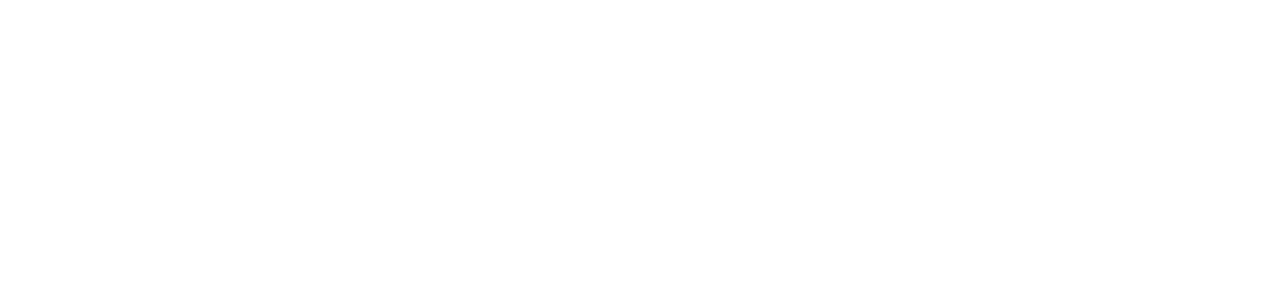
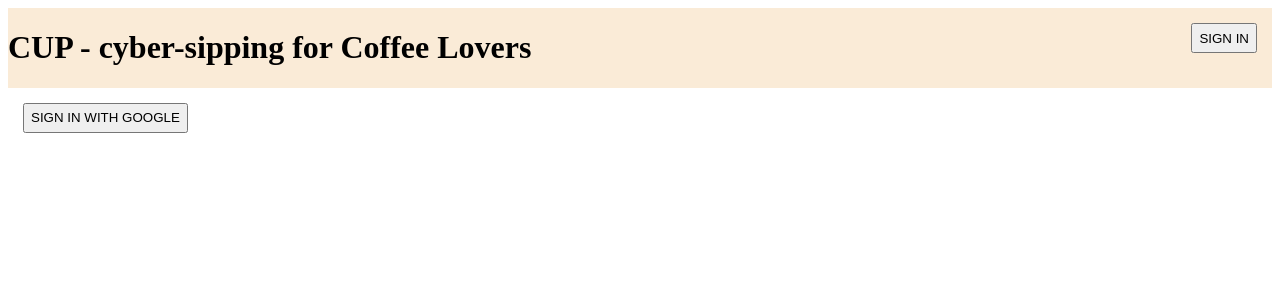
Before and after one commit to sds-smith/CUP, a React (Create React App) app in the folder client/: page /sign-in in a window 1280 px wide. Before the commit this address had no page. Shown: the top 300 px of the page. Built offline with nearby package versions, Linux system fonts and the light colour scheme.

Commit message:
implement routing for auth, prelogin, postlogin

```diff
--- a/client/src/App.jsx
+++ b/client/src/App.jsx
@@ -2,14 +2,21 @@ import { useState } from "react";
 import { Route, Routes } from "react-router-dom";
 
 import Navigation from "./routes/navigation/navigation.component";
+import AuthenticationPage from "./components/authentication-page/authentication-page.component";
 import Home from "./routes/home/home.component";
+import PreLoginPage from "./components/pre-login-page/pre-login-page.component";
+import PostLoginPage from "./components/post-login-page/post-login-page.component";
 
 const App = () => {
 
     return (
         <Routes>
             <Route path='/' element={<Navigation />}>
-                <Route index element={<Home />} />
+                <Route element={<Home />}>
+                    <Route index element={<PreLoginPage />} />
+                    <Route path=':userId' element={<PostLoginPage />} />
+                </Route>
+                <Route path='sign-in' element={<AuthenticationPage />} />
             </Route>
         </Routes>
     )
--- a/client/src/components/authentication-page/authentication-page.component.jsx
+++ b/client/src/components/authentication-page/authentication-page.component.jsx
@@ -1,7 +1,35 @@
+import { useContext } from "react";
+import { useNavigate } from "react-router-dom";
+
+import { UserContext } from "../../contexts/user.context";
+import {signInWithGooglePopup, signOutUser} from '../../utils/firebase/firebase.utils'
+
 
 const AuthenticationPage = () => {
+    const {setAuthenticatedUser, userExists} = useContext(UserContext)
+
+    const navigate = useNavigate()
+
+    const signIn = async () => {
+        if (!userExists) {
+            const {user} = await signInWithGooglePopup()
+            setAuthenticatedUser({
+                displayName: user.displayName,
+                email: user.email
+            })
+        } else {
+            await signOutUser()
+            setAuthenticatedUser(null)
+        }
+        navigate('/')
+    }
+
+    const buttonText = userExists ? 'SIGN OUT NOW' : 'SIGN IN WITH GOOGLE'
+
     return (
-        <div>Please Sign In</div>
+        <div>
+            <button className='SignInButton' onClick={signIn}>{buttonText}</button>
+        </div>
     )
 }
 
--- /dev/null
+++ b/client/src/components/pre-login-page/pre-login-page.component.jsx
@@ -0,0 +1,8 @@
+
+const PreLoginPage = () => {
+    return (
+        <div>Please Sign In</div>
+    )
+}
+
+export default PreLoginPage
--- a/client/src/routes/home/home.component.jsx
+++ b/client/src/routes/home/home.component.jsx
@@ -1,22 +1,24 @@
-import { useContext } from "react";
-import AuthenticationPage from "../../components/authentication-page/authentication-page.component";
+import { useEffect, useContext } from "react";
+import { Outlet, useNavigate } from "react-router-dom";
+import PreLoginPage from "../../components/pre-login-page/pre-login-page.component";
 import PostLoginPage from "../../components/post-login-page/post-login-page.component";
 import { UserContext } from "../../contexts/user.context";
 
 const Home = () => {
-    const {userExists} = useContext(UserContext)
+    const {userExists, authenticatedUser} = useContext(UserContext)
+
+    const navigate = useNavigate()
+
+    useEffect(() => {
+        if (userExists) {
+            const userParam = authenticatedUser.displayName.split(' ').join('-').toLowerCase()
+            console.log(userParam)
+            navigate(`/${userParam}`)
+        }
+    }, [userExists])
 
     return (
-        <div>
-            {
-                userExists ? (
-                    <PostLoginPage />
-                ) : (
-                    <AuthenticationPage/>
-                )
-            }
-        </div>
-
+        <Outlet />
     )
 }
 
--- a/client/src/routes/navigation/navigation.component.jsx
+++ b/client/src/routes/navigation/navigation.component.jsx
@@ -1,25 +1,16 @@
 import { useContext } from "react";
-import { Outlet } from "react-router-dom";
+import { Outlet, useNavigate } from "react-router-dom";
 
 import { UserContext } from "../../contexts/user.context";
-import {signInWithGooglePopup, signOutUser} from '../../utils/firebase/firebase.utils'
 
 import './navigation.styles.css'
 
 const Navigation = () => {
-    const {setAuthenticatedUser, authenticatedUser, userExists} = useContext(UserContext)
+    const { authenticatedUser, userExists } = useContext(UserContext)
+    const navigate = useNavigate()
 
-    const signIn = async () => {
-        if (!userExists) {
-            const {user} = await signInWithGooglePopup()
-            setAuthenticatedUser({
-                displayName: user.displayName,
-                email: user.email
-            })
-        } else {
-            await signOutUser()
-            setAuthenticatedUser(null)
-        }
+    const goToAuth = () => {
+        navigate('/sign-in')
     }
 
     const buttonLabel = userExists ? 'SIGN OUT' : 'SIGN IN'
@@ -29,7 +20,7 @@ const Navigation = () => {
             <div className='Header'>
                 <h1>CUP - cyber-sipping for Coffee Lovers</h1>
                 <p>{userExists ? authenticatedUser.displayName : ''}</p>
-                <button className='SignInButton' onClick={signIn}>{buttonLabel}</button>
+                <button className='SignInButton' onClick={goToAuth}>{buttonLabel}</button>
             </div>
             <Outlet />
         </div>
```
